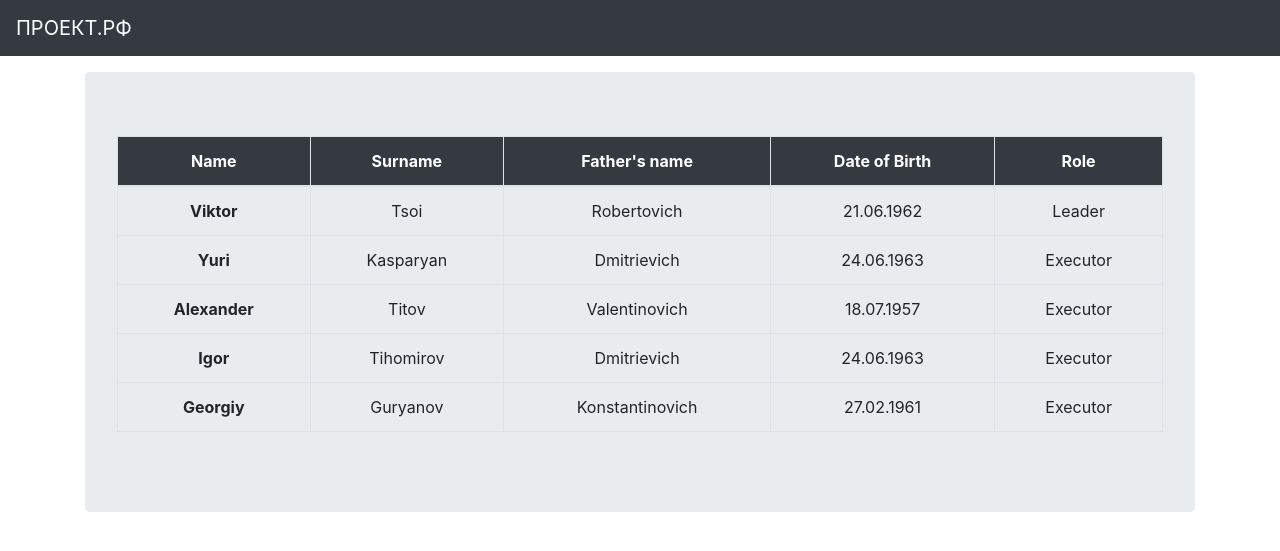
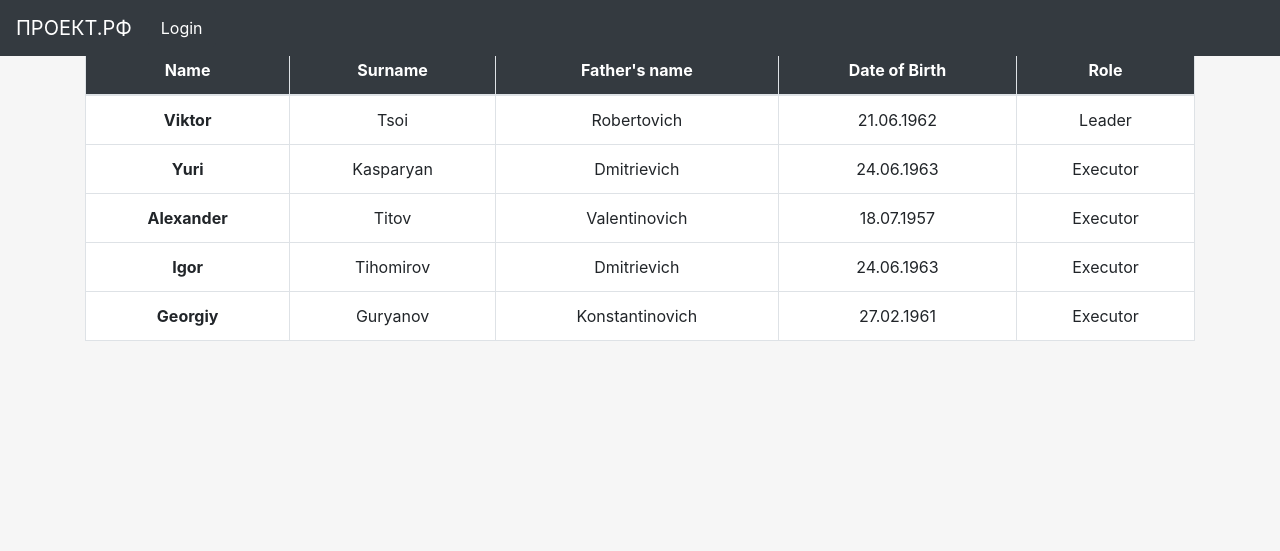
Before and after one commit to veteranandreich/cursach, a Django app: page /Kino/persons in a window 1280 px wide. Shown: the top 551 px of the page. Run offline with Django 3.2, Linux system fonts and the light colour scheme; parts of the project's set-up code (start-up, migrations or seed data) failed here and were passed over; some libraries are stand-ins or nearby versions.

Commit message:
Охапка дров - курсач готов

```diff
--- a/cursach/main/persons.json
+++ b/cursach/main/persons.json
@@ -1,6 +1,6 @@
 [
   {
-    "id": "Kino",
+    "project": "Kino",
     "name": "Viktor",
     "surname": "Tsoi",
     "fath_name": "Robertovich",
@@ -10,7 +10,7 @@
   },
 
   {
-    "id": "DomainChecker",
+    "project": "DomainChecker",
     "name": "Vladimir",
     "surname": "Goncharov",
     "fath_name": "Andreevich",
@@ -20,7 +20,7 @@
   },
 
   {
-    "id": "Kino",
+    "project": "Kino",
     "name": "Yuri",
     "surname": "Kasparyan",
     "fath_name": "Dmitrievich",
@@ -30,7 +30,7 @@
   },
 
   {
-    "id": "Kino",
+    "project": "Kino",
     "name": "Alexander",
     "surname": "Titov",
     "fath_name": "Valentinovich",
@@ -40,7 +40,7 @@
   },
 
   {
-    "id": "Kino",
+    "project": "Kino",
     "name": "Igor",
     "surname": "Tihomirov",
     "fath_name": "Dmitrievich",
@@ -50,7 +50,7 @@
   },
 
   {
-    "id": "Kino",
+    "project": "Kino",
     "name": "Georgiy",
     "surname": "Guryanov",
     "fath_name": "Konstantinovich",
--- a/cursach/main/templates/main/persons.html
+++ b/cursach/main/templates/main/persons.html
@@ -12,7 +12,7 @@
                 </thead>
                     <tbody>
                     {% for person in x %}
-                    {% if person.id == sitename %}
+                    {% if person.project == sitename %}
                         <tr>
                         <th style="text-align: center">{{ person.name }}</th>
                         <td style="text-align: center">{{ person.surname }}</td>
--- a/cursach/main/templates/main/wrapper.html
+++ b/cursach/main/templates/main/wrapper.html
@@ -10,12 +10,12 @@
 </head>
 <nav class="navbar navbar-expand-md navbar-dark fixed-top bg-dark">
         <a class="navbar-brand" style="color: white" href="/">ПРОЕКТ.РФ</a>
-        <div class="collapse navbar-collapse">
-        </div>
-    </nav>
-<div style ="margin-top: 4.5rem;" class="container">
-        <div class="jumbotron">
-<body style="background: white">
+        <a class="btn btn-dark" href="/login" role="button">Login</a>
+</nav>
+<div style ="margin-top: 3.5%;" class="container">
+        <div style="height: auto; background-color: #FFFFFF;">
+
+<body style="background: #F6F6F6">
     {% block content %}
 	{% endblock %}
 </body>
--- a/cursach/main/urls.py
+++ b/cursach/main/urls.py
@@ -3,6 +3,8 @@ from django.urls import path
 
 urlpatterns = [
     path('', views.index, name='index'),
+    path('login', views.login, name='login'),
+    path('auth', views.auth, name='auth'),
     path('Kino', views.steps, name='steps'),
     path('Kino/persons', views.persons, name='persons'),
     path('DomainChecker', views.steps, name='steps'),
--- a/cursach/main/views.py
+++ b/cursach/main/views.py
@@ -7,10 +7,13 @@ with open('main/projects.json', 'r', encoding='utf-8') as fh:
 with open('main/persons.json', 'r', encoding='utf-8') as fx:
     personsinfo = json.load(fx)
 
+with open('main/steps.json', 'r', encoding='utf-8') as fr:
+    stepsinfo = json.load(fr)
 
 
 def index(request):
     return render(request, 'main/mainpage.html', {'x': maininfo})
+
 
 def persons(request):
     a = str(request)
@@ -19,6 +22,30 @@ def persons(request):
     a = a[:lastsl]
     return render(request, 'main/persons.html', {'x': personsinfo, 'sitename': a})
 
+
 def steps(request):
-    pass
-    '''return render(request, 'main/steps.html', {'x': data})'''
+    a = str(request)
+    a = a[20:-2]
+    return render(request, 'main/steps.html', {'x': stepsinfo, 'sitename': a})
+
+
+def login(request):
+    return render(request, 'main/loginpage.html')
+
+
+def auth(request):
+    print(request.POST.get('login'), "        CHECHNYA        ", request.POST.get('password'))
+    logininfo = [
+        {"login": "admin",
+         "password": "admin"
+         },
+
+        {"login": "manager",
+         "password": "manager"
+         }
+    ]
+    if request.POST:
+        for i in logininfo:
+            if i["login"] == request.POST.get("login") and i["password"] == request.POST.get("password"):
+                return render(request, 'main/adminpage.html')
+    return render(request, 'main/mainpage.html', {'x': maininfo})
```
